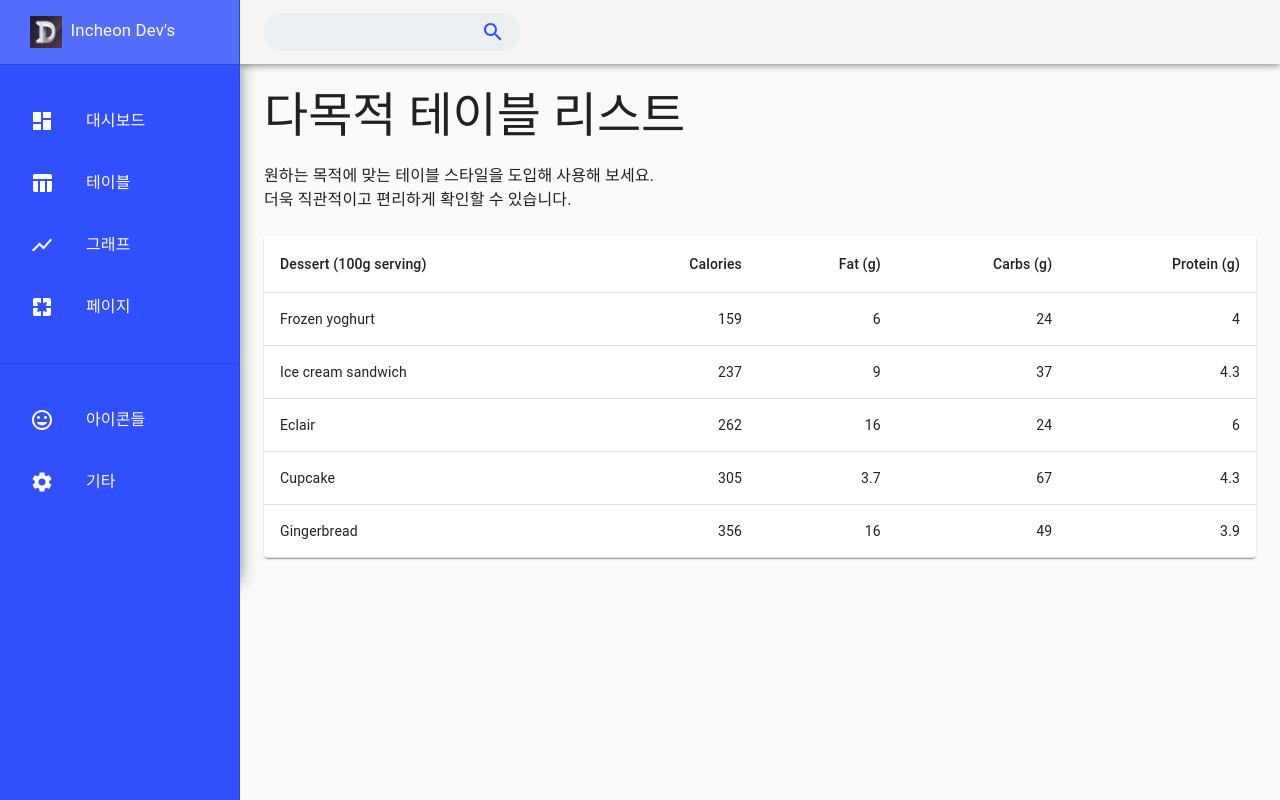
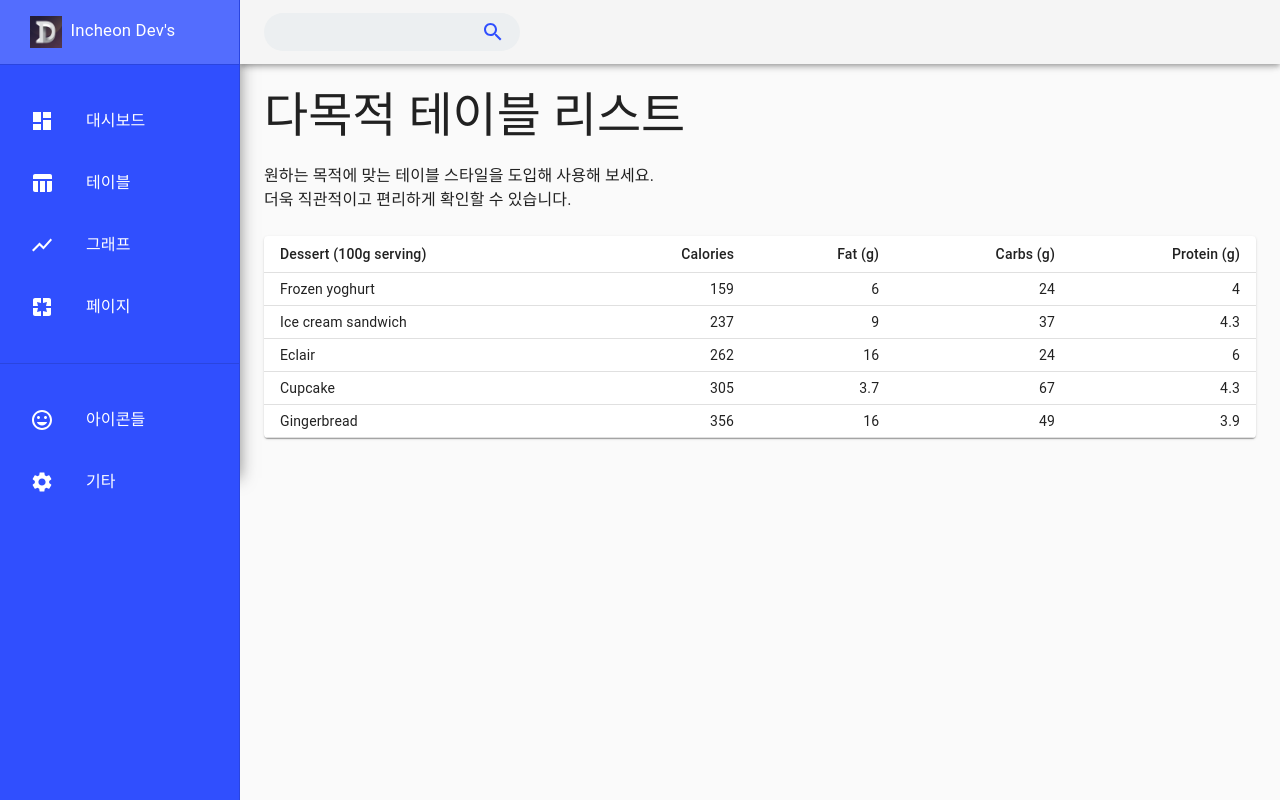
Before and after one commit to incheondevs/react-idevs-materialui-admin-one, a React (Create React App) app: page /tables in a window 1280 px wide. Built offline with nearby package versions, Linux system fonts and the light colour scheme.

Commit message:
HOC 배제 테이블 소스 수정(Materialui v4.0)

```diff
--- a/src/components/pages/Tables.js
+++ b/src/components/pages/Tables.js
@@ -1,6 +1,6 @@
 import React from "react";
-import PropTypes from "prop-types";
-import { withStyles } from "@material-ui/core/styles";
+//import PropTypes from "prop-types";
+import { makeStyles } from '@material-ui/core/styles';
 import Table from "@material-ui/core/Table";
 import TableBody from "@material-ui/core/TableBody";
 import TableCell from "@material-ui/core/TableCell";
@@ -10,34 +10,40 @@ import Paper from "@material-ui/core/Paper";
 // Material-ui 컴포넌트들
 import Typography from "@material-ui/core/Typography";
 
-const styles = theme => ({
+
+
+const useStyles = makeStyles(theme => ({
   root: {
-    width: "100%",
-    marginTop: theme.spacing.unit * 3,
-    overflowX: "auto"
+    width: '100%',
+  },
+  paper: {
+    marginTop: theme.spacing(3),
+    width: '100%',
+    overflowX: 'auto',
+    marginBottom: theme.spacing(2),
   },
   table: {
-    minWidth: 700
-  }
-});
+    minWidth: 650,
+  },
+}));
 
-let id = 0;
 function createData(name, calories, fat, carbs, protein) {
-  id += 1;
-  return { id, name, calories, fat, carbs, protein };
+  return { name, calories, fat, carbs, protein };
 }
 
 const rows = [
-  createData("Frozen yoghurt", 159, 6.0, 24, 4.0),
-  createData("Ice cream sandwich", 237, 9.0, 37, 4.3),
-  createData("Eclair", 262, 16.0, 24, 6.0),
-  createData("Cupcake", 305, 3.7, 67, 4.3),
-  createData("Gingerbread", 356, 16.0, 49, 3.9)
+  createData('Frozen yoghurt', 159, 6.0, 24, 4.0),
+  createData('Ice cream sandwich', 237, 9.0, 37, 4.3),
+  createData('Eclair', 262, 16.0, 24, 6.0),
+  createData('Cupcake', 305, 3.7, 67, 4.3),
+  createData('Gingerbread', 356, 16.0, 49, 3.9),
 ];
 
-const Tables = props => {
-  const { classes } = props;
+export default function DenseTable() {
+  const classes = useStyles();
+
   return (
+    <div className={classes.root}>
       <React.Fragment>
         <Typography variant="h3" noWrap>
           다목적 테이블 리스트
@@ -48,20 +54,20 @@ const Tables = props => {
           <br />
           더욱 직관적이고 편리하게 확인할 수 있습니다.
         </Typography>
-      <Paper className={classes.root}>
-        <Table className={classes.table}>
+        <Paper className={classes.paper}>
+          <Table className={classes.table} size="small">
             <TableHead>
               <TableRow>
                 <TableCell>Dessert (100g serving)</TableCell>
                 <TableCell align="right">Calories</TableCell>
-              <TableCell align="right">Fat (g)</TableCell>
-              <TableCell align="right">Carbs (g)</TableCell>
-              <TableCell align="right">Protein (g)</TableCell>
+                <TableCell align="right">Fat&nbsp;(g)</TableCell>
+                <TableCell align="right">Carbs&nbsp;(g)</TableCell>
+                <TableCell align="right">Protein&nbsp;(g)</TableCell>
               </TableRow>
             </TableHead>
             <TableBody>
               {rows.map(row => (
-              <TableRow key={row.id}>
+                <TableRow key={row.name}>
                   <TableCell component="th" scope="row">
                     {row.name}
                   </TableCell>
@@ -75,11 +81,6 @@ const Tables = props => {
           </Table>
         </Paper>
       </React.Fragment>
+    </div>
   );
-};
-
-Tables.propTypes = {
-  classes: PropTypes.object.isRequired
-};
-
-export default withStyles(styles)(Tables);
+}
```
Lines whose indentation alone changed are shown as unchanged.
